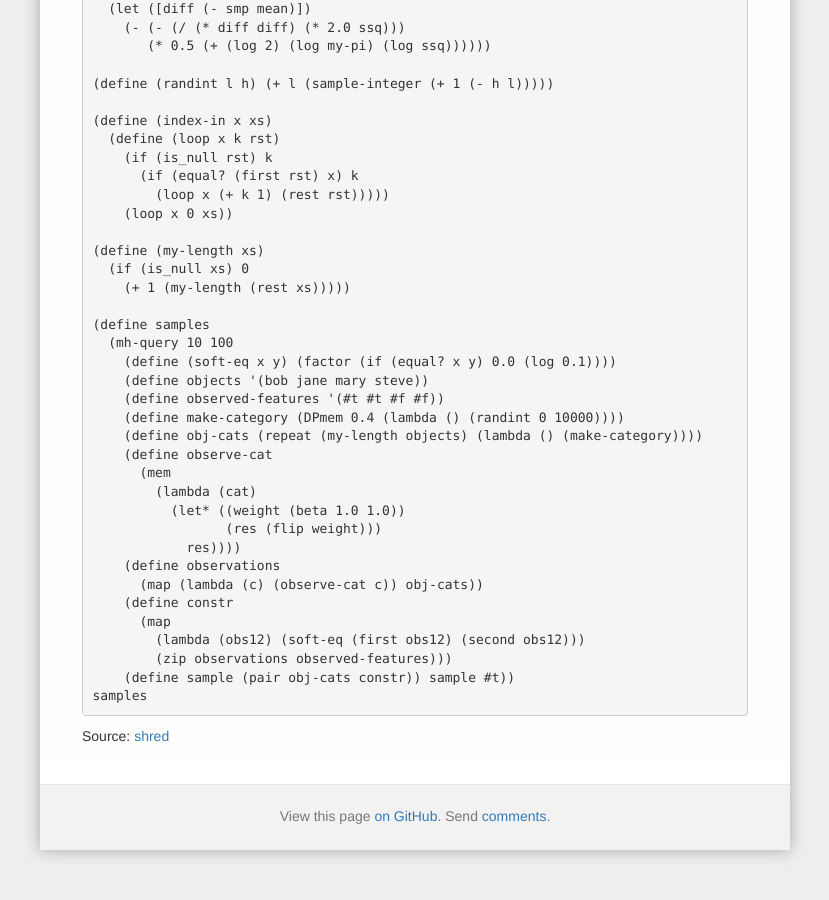
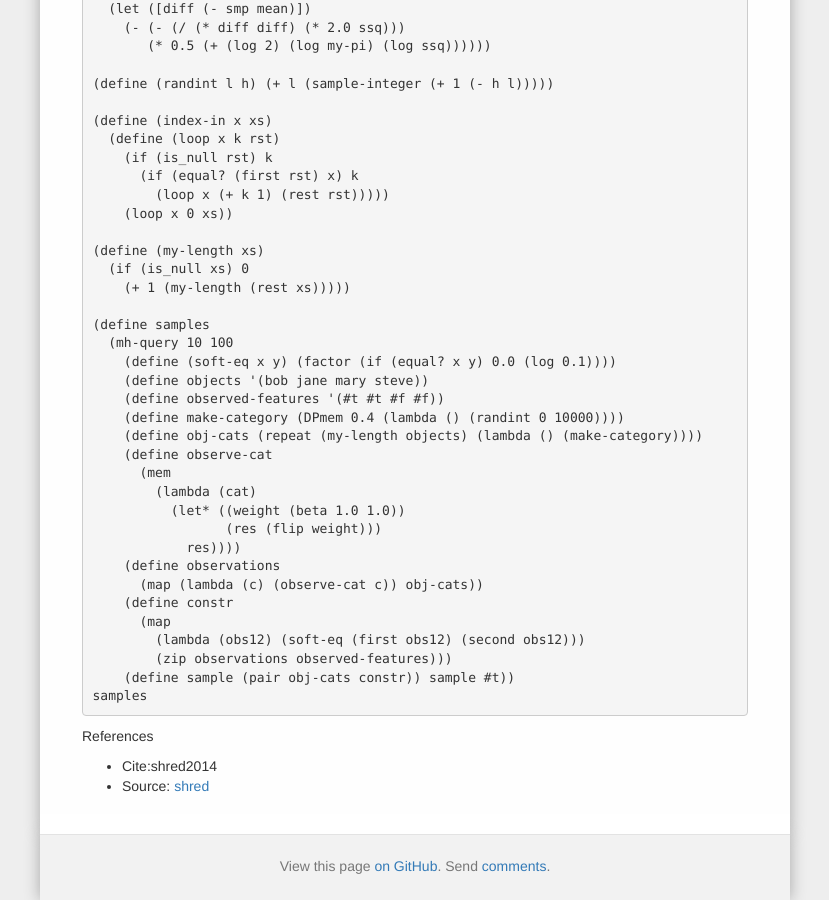
Before and after one commit to forestdb/forestdb.org, a Jekyll site: the page built from models/imm-bench.md, in a window 1280 px wide and 900 px high, scrolled down 649 px. Shown: the whole window, without its empty margins (225-1054 px from the left). Built offline with Jekyll 4.4.1, drawn with Linux system fonts in a browser that asks for light colours; nearby versions of some CDN libraries; a script that is not in the unit is left out.

Commit message:
Update imm-bench.md

```diff
--- a/models/imm-bench.md
+++ b/models/imm-bench.md
@@ -71,4 +71,7 @@
         (define sample (pair obj-cats constr)) sample #t))
     samples
 
-Source: [shred](https://github.com/LFY/shred/blob/master/benchmarks/imm.ss)
+References
+
+- Cite:shred2014
+- Source: [shred](https://github.com/LFY/shred/blob/master/benchmarks/imm.ss)
```
